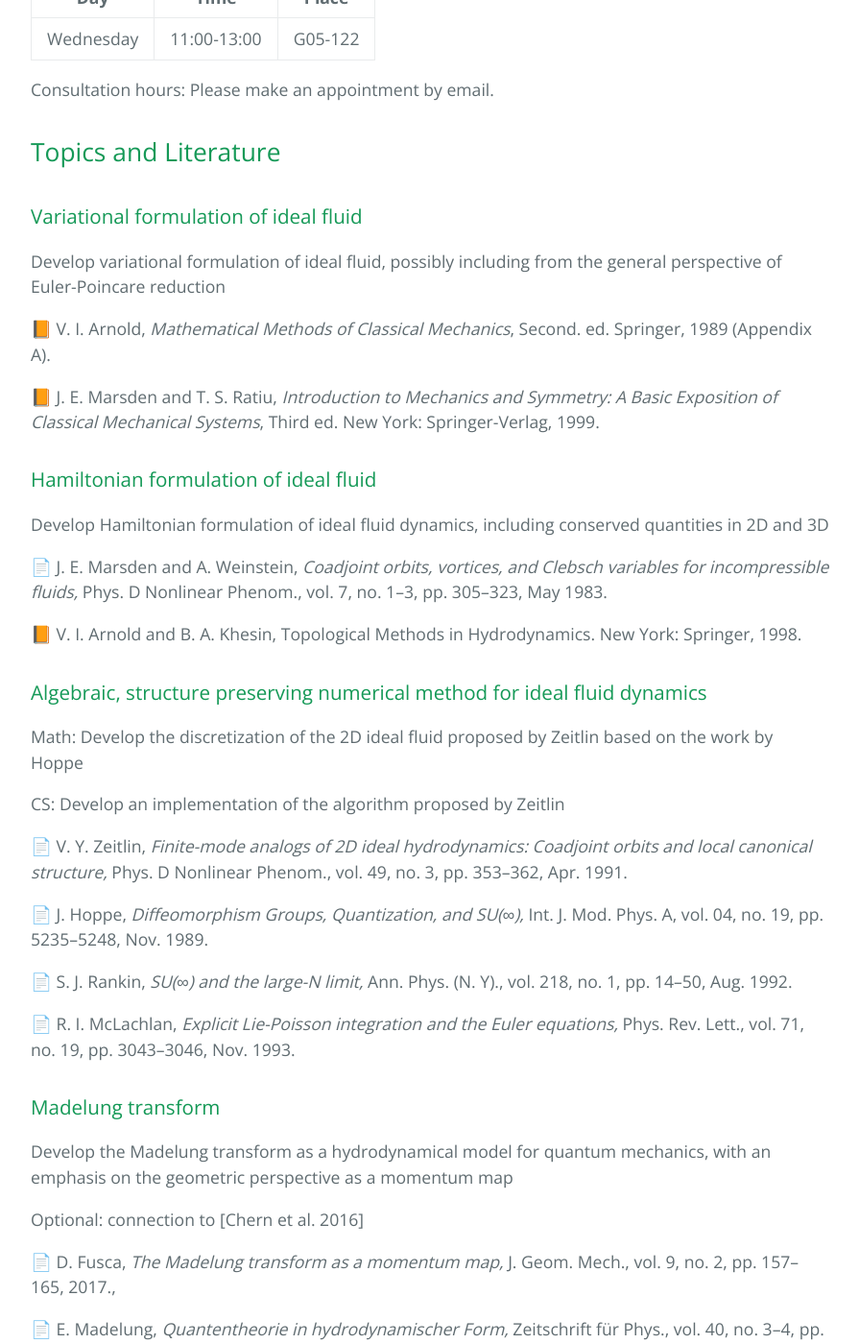
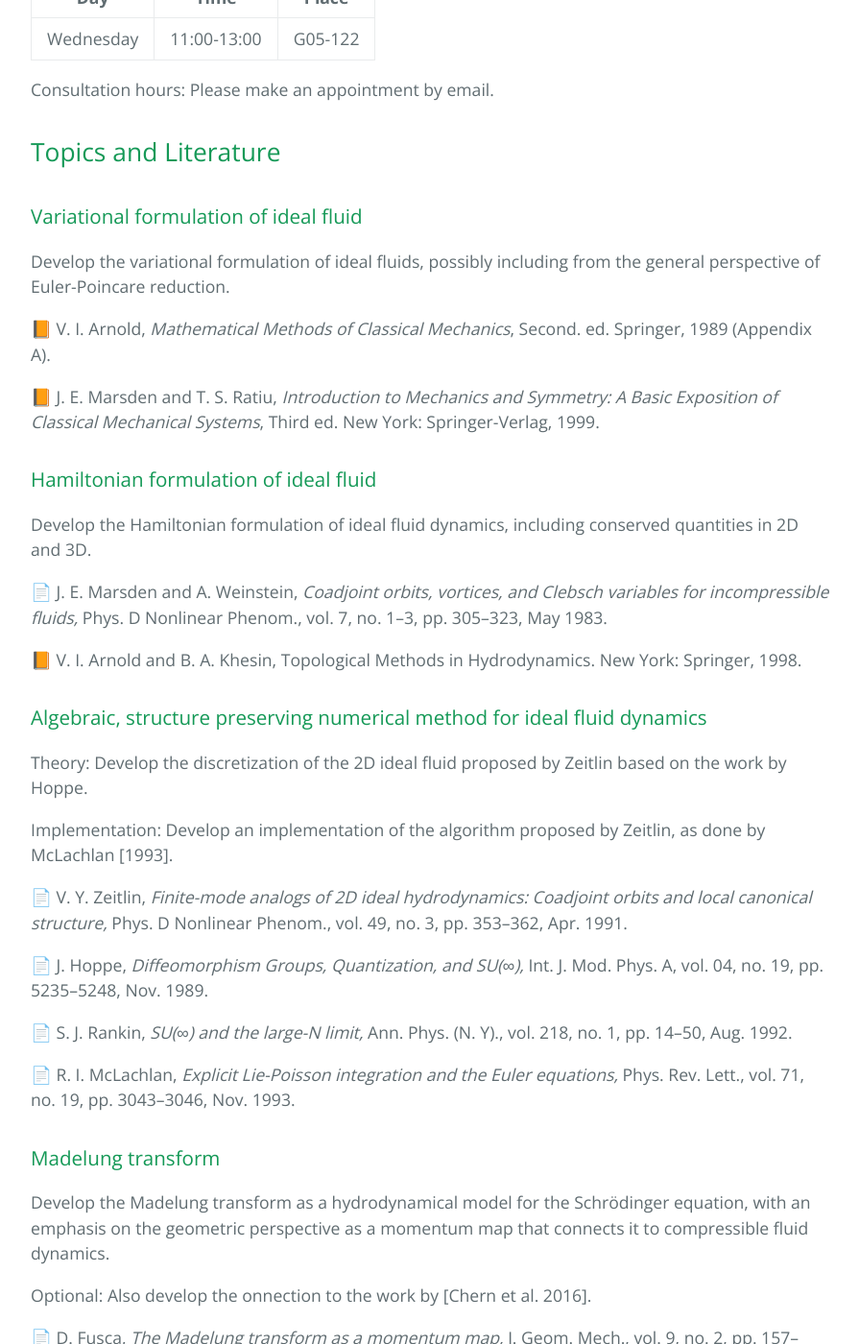
Before and after one commit to highlando/19-geometric-fluids-discretization, a Jekyll site: the page built from index.md, in a window 1280 px wide and 1400 px high, scrolled down 477 px. Shown: the whole window at 96% size, without its empty margins (192-1087 px from the left). Built offline with Jekyll 4.4.1, drawn with Linux system fonts in a browser that asks for light colours; emoji names are drawn with the system emoji font; our own code applies the rules of GitHub Pages for plain Markdown files; some of the changed text lies outside the part shown.

Commit message:
Fixed some type setting details.

```diff
--- a/index.md
+++ b/index.md
@@ -19,7 +19,7 @@ Consultation hours: Please make an appointment by email.
 
 ### Variational formulation of ideal fluid
 
-Develop variational formulation of ideal fluid, possibly including from the general perspective of Euler-Poincare reduction
+Develop the variational formulation of ideal fluids, possibly including from the general perspective of Euler-Poincare reduction.
 
 :orange_book: V. I. Arnold, *Mathematical Methods of Classical Mechanics*, Second. ed. Springer, 1989 (Appendix A).
 
@@ -28,7 +28,7 @@ Develop variational formulation of ideal fluid, possibly including from the gene
 
 ### Hamiltonian formulation of ideal fluid
 
-Develop Hamiltonian formulation of ideal fluid dynamics, including conserved quantities in 2D and 3D
+Develop the Hamiltonian formulation of ideal fluid dynamics, including conserved quantities in 2D and 3D.
 
 :page_facing_up: J. E. Marsden and A. Weinstein, *Coadjoint orbits, vortices, and Clebsch variables for incompressible fluids,* Phys. D Nonlinear Phenom., vol. 7, no. 1–3, pp. 305–323, May 1983.
 
@@ -37,9 +37,9 @@ Develop Hamiltonian formulation of ideal fluid dynamics, including conserved qua
 
 ### Algebraic, structure preserving numerical method for ideal fluid dynamics
 
-Math: Develop the discretization of the 2D ideal fluid proposed by Zeitlin based on the work by Hoppe
+Theory: Develop the discretization of the 2D ideal fluid proposed by Zeitlin based on the work by Hoppe.
 
-CS: Develop an implementation of the algorithm proposed by Zeitlin
+Implementation: Develop an implementation of the algorithm proposed by Zeitlin, as done by McLachlan [1993].
 
 :page_facing_up: V. Y. Zeitlin, *Finite-mode analogs of 2D ideal hydrodynamics: Coadjoint orbits and local canonical structure,* Phys. D Nonlinear Phenom., vol. 49, no. 3, pp. 353–362, Apr. 1991.
 
@@ -52,9 +52,9 @@ CS: Develop an implementation of the algorithm proposed by Zeitlin
 
 ### Madelung transform
 
-Develop the Madelung transform as a hydrodynamical model for quantum mechanics, with an emphasis on the geometric perspective as a momentum map
+Develop the Madelung transform as a hydrodynamical model for the Schrödinger equation, with an emphasis on the geometric perspective as a momentum map that connects it to compressible fluid dynamics.
 
-Optional: connection to [Chern et al. 2016]
+Optional: Also develop the onnection to the work by [Chern et al. 2016].
 
 :page_facing_up: D. Fusca, *The Madelung transform as a momentum map,* J. Geom. Mech., vol. 9, no. 2, pp. 157–165, 2017.,
 
@@ -69,7 +69,7 @@ Optional: connection to [Chern et al. 2016]
 
 ### Spectral, structure preserving integrator for ideal fluid dynamics
 
-Develop an implementation of the algorithm proposed by Liu et al. 2015
+Develop an implementation of the algorithm proposed by Liu et al. [2015].
 
 :page_facing_up: J. E. Marsden and A. Weinstein, *Coadjoint orbits, vortices, and Clebsch variables for incompressible fluids,* Phys. D Nonlinear Phenom., vol. 7, no. 1–3, pp. 305–323, May 1983.
 
@@ -78,9 +78,9 @@ Develop an implementation of the algorithm proposed by Liu et al. 2015
 
 ### Variational, structure preserving numerical integrator for arbitrary meshes
 
-Math: Develop the variational structure preserving integrator proposed by Pavlov et al., possibly including the extensions in Gawlik
+Theory: Develop the variational structure preserving integrator proposed by Pavlov et al. [2011], possibly including the extensions in Gawlik et al. [2011].
 
-CS: Implement the algorithm presented by Mullen et al. (2D, on a regular grid or using PyDec)
+Implementation: Implement the algorithm presented by Mullen et al. (2D, on a regular grid or using PyDec).
 
 :page_facing_up: E. S. Gawlik, P. Mullen, D. Pavlov, J. E. Marsden, and M. Desbrun, *Geometric, variational discretization of continuum theories,* Phys. D Nonlinear Phenom., vol. 240, no. 21, pp. 1724–1760, Oct. 2011.
 
```
Also changed, not shown: other parts of index.md (+1 -1 lines).
